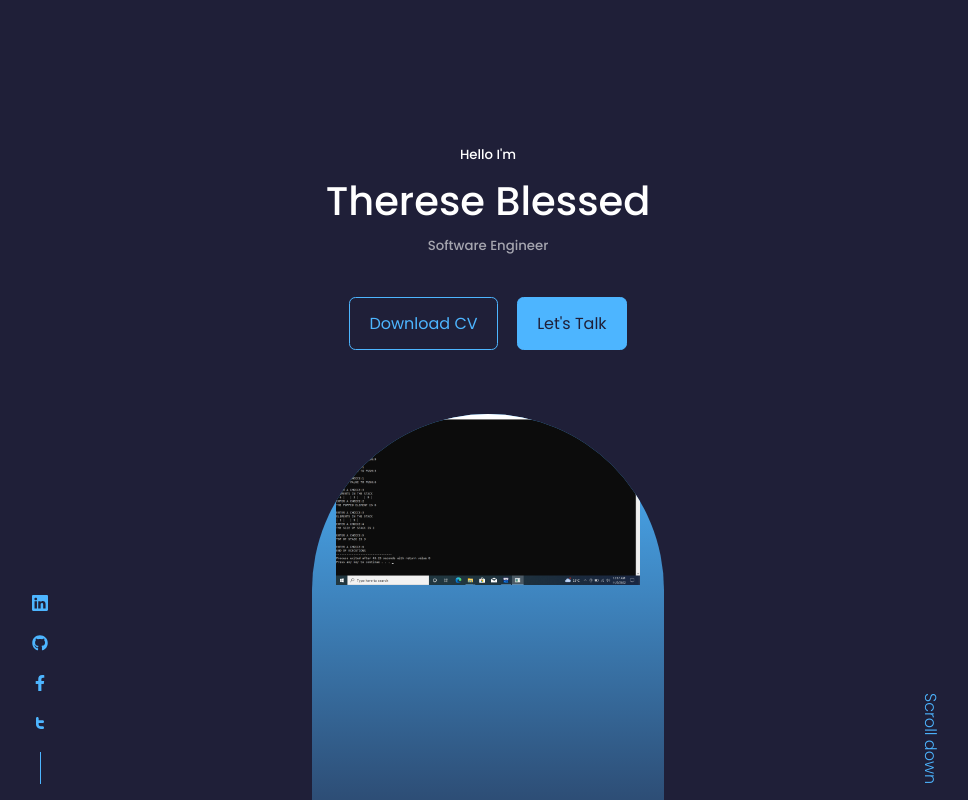
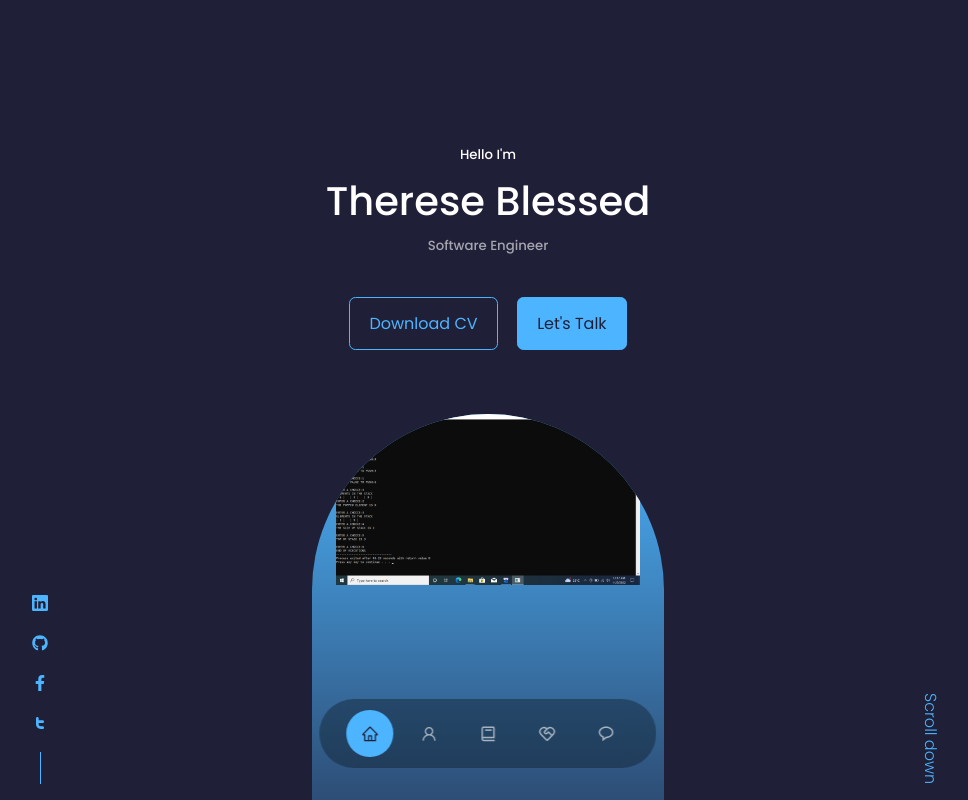
Before and after one commit to teresb/Myportfolio, a React (Create React App) app: page / in a window 1280 px wide. Shown: the top 800 px of the page, without its empty margins (152-1120 px from the left). Built offline with nearby package versions, Linux system fonts and the light colour scheme.

Commit message:
updated navbar section

```diff
--- a/src/components/Navbar/Navbar.jsx
+++ b/src/components/Navbar/Navbar.jsx
@@ -1,9 +1,23 @@
 import React from 'react'
+import './navbar.css'
+import {AiOutlineHome} from 'react-icons/ai'
+import {AiOutlineUser} from 'react-icons/ai'
+import {BiBook} from 'react-icons/bi'
+import {RiServiceLine} from 'react-icons/ri'
+import {BiMessageRounded} from 'react-icons/bi'
+import { useState } from 'react'
 
-function Navbar(){
-    return (
-        <div>Navbar</div>
-    )
+const Navbar = () => {
+  const [activeNav, setActiveNav] = useState('#')
+  return (
+    <nav>
+      <a href="#" onClick={() => setActiveNav('#')} className={activeNav === '#' ? 'active' : ''}><AiOutlineHome /></a>
+      <a href="#about" onClick={() => setActiveNav('#about')} className={activeNav === '#about' ? 'active' : ''}><AiOutlineUser /></a>
+      <a href="#experience" onClick={() => setActiveNav('#experience')} className={activeNav === '#experience' ? 'active' : ''}><BiBook /></a>
+      <a href="#services" onClick={() => setActiveNav('#services')} className={activeNav === '#services' ? 'active' : ''}><RiServiceLine /></a>
+      <a href="#contact" onClick={() => setActiveNav('#contact')} className={activeNav === '#contact' ? 'active' : ''}><BiMessageRounded /></a>
+    </nav>
+  )
 }
 
 export default Navbar
--- /dev/null
+++ b/src/components/Navbar/navbar.css
@@ -0,0 +1,33 @@
+nav {
+  background: rgba(0, 0, 0, 0.3);
+  width: max-content;
+  display: block;
+  padding: 0.7rem 1.7rem;
+  z-index: 2;
+  position: fixed;
+  left: 50%;
+  transform: translateX(-50%);
+  bottom: 2rem;
+  display: flex;
+  gap: 0.8rem;
+  border-radius: 3rem;
+  backdrop-filter: blur(15px);
+}
+
+nav a {
+  background: transparent;
+  padding: 0.9rem;
+  border-radius: 50%;
+  display: flex;
+  color: var(--color-light);
+  font-size: 1.1rem;
+}
+
+nav a:hover {
+  background: rgba(0, 0, 0, 0.3);
+}
+
+nav a.active {
+  background: var(--color-primary);
+  color: var(--color-bg);
+}
```
